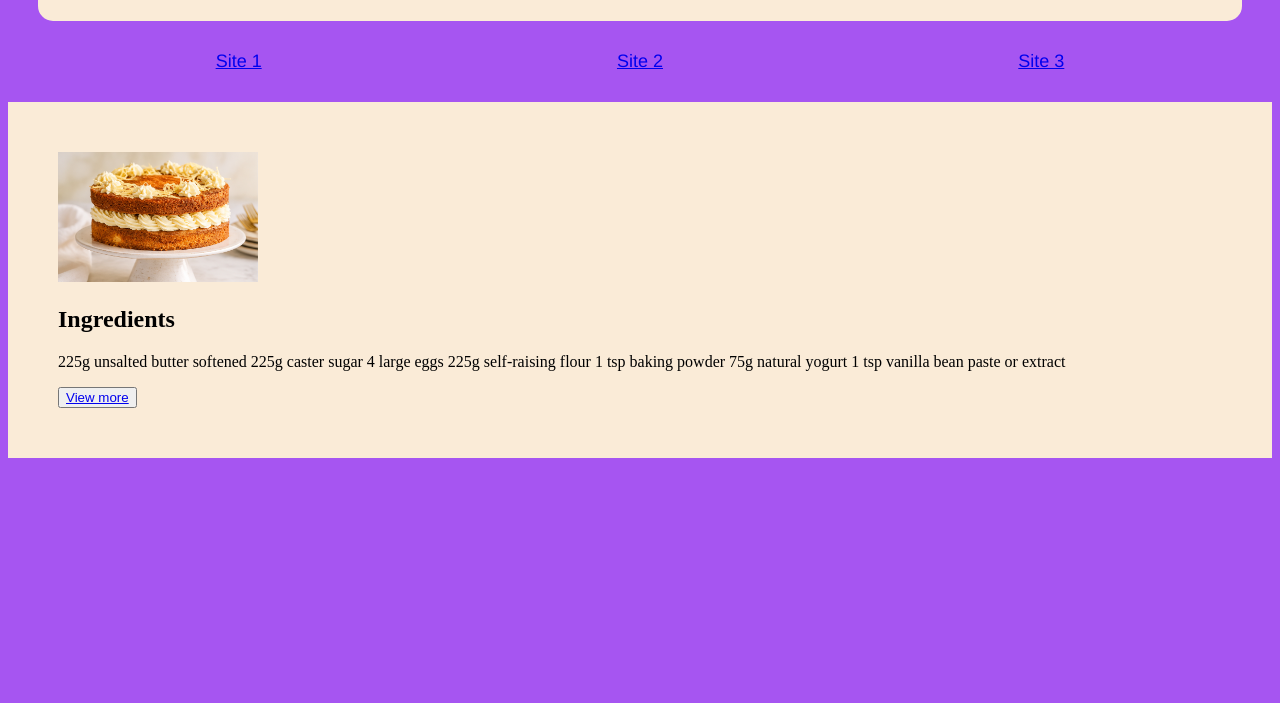
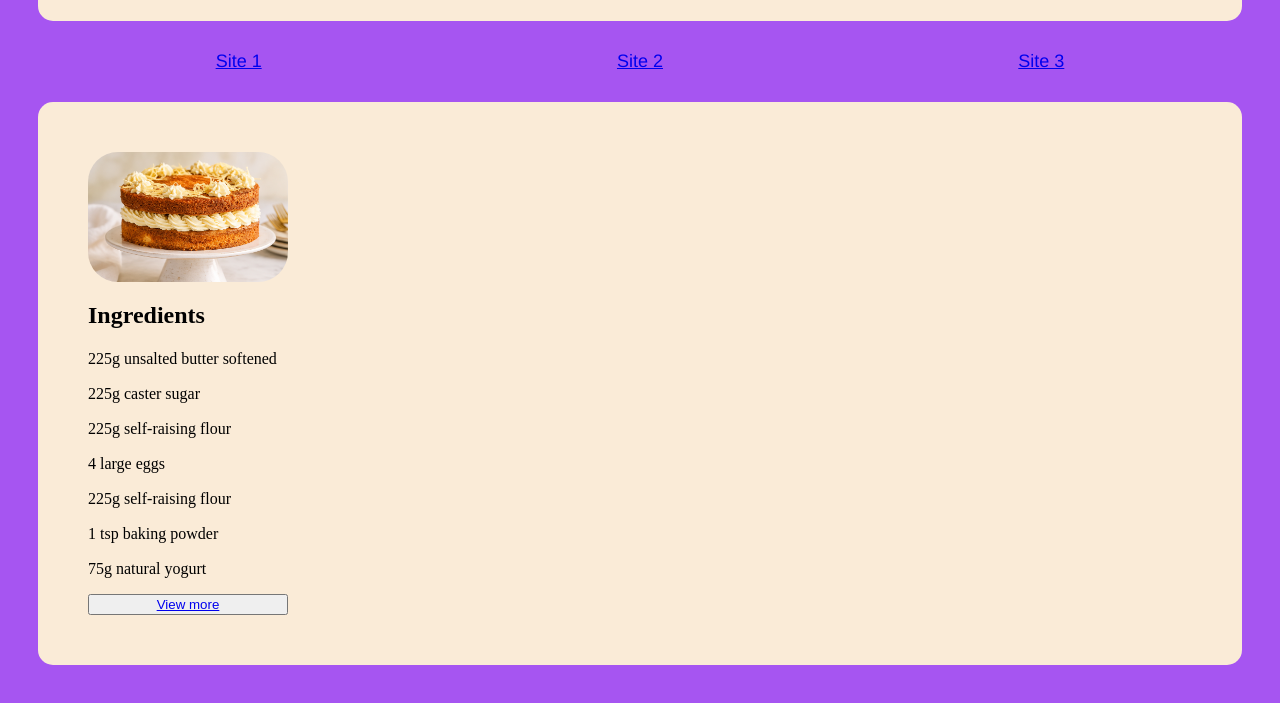
Before and after one commit to Blaize23/Egen-web, a plain HTML site: page index.html in a window 1280 px wide. Shown: the part 83-786 px from the top of the page. Drawn offline with Linux system fonts and the light colour scheme.

Commit message:
layout adjustment

```diff
--- a/index.html
+++ b/index.html
@@ -18,22 +18,25 @@
     </nav>
 
     <main>
-        <img src="./img/Swedish Almond Cream Cake Collage 1.png" alt="">
 
-        <h2>Ingredients</h2>
+        <article>
+            <img src="./img/Swedish Almond Cream Cake Collage 1.png" alt="">
 
-        <p>225g unsalted butter softened
-           225g caster sugar
-           4 large eggs
-           225g self-raising flour
-           1 tsp baking powder
-           75g natural yogurt
-           1 tsp vanilla bean paste or extract
-        </p>
+            <h2>Ingredients</h2>
 
-        <button>
-            <a href="img/Screenshot 2026-11-18 132710.png">View more</a>
-        </button>
+            <p> 225g unsalted butter softened </p>
+            <p> 225g caster sugar </p>
+            <p>  225g self-raising flour </p>
+            <p> 4 large eggs </p>
+            <p> 225g self-raising flour </p>
+            <p> 1 tsp baking powder </p>
+            <p> 75g natural yogurt </p>
+
+            <button>
+                <a href="img/Screenshot 2026-11-18 132710.png">View more</a>
+            </button>
+        </article>
+
     </main>
 </body>
 </html>
--- a/styles.css
+++ b/styles.css
@@ -24,11 +24,25 @@ nav
 }
 main
 {
+    display: flex;
+    border-radius: 15px;
     background-color: antiquewhite;
     padding: 50px;
+    margin-right: 30px;
+    margin-left: 30px;
 }
 main img
 {
     width: 200px;
+    border-radius: 30px;
+}
+article
+{
+    display: flex;
+    flex-direction: column;
 
 }
+article p
+{
+    margin-top: 1px;
+}
```
